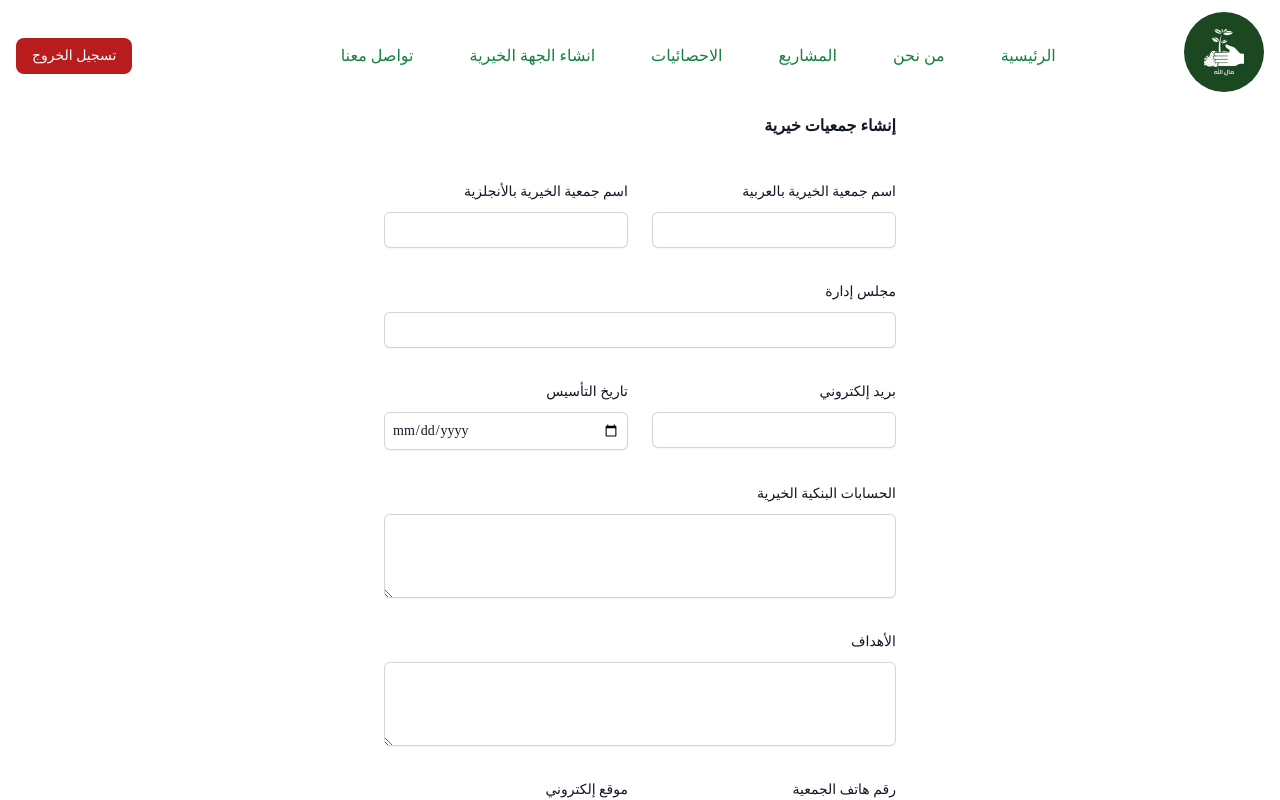
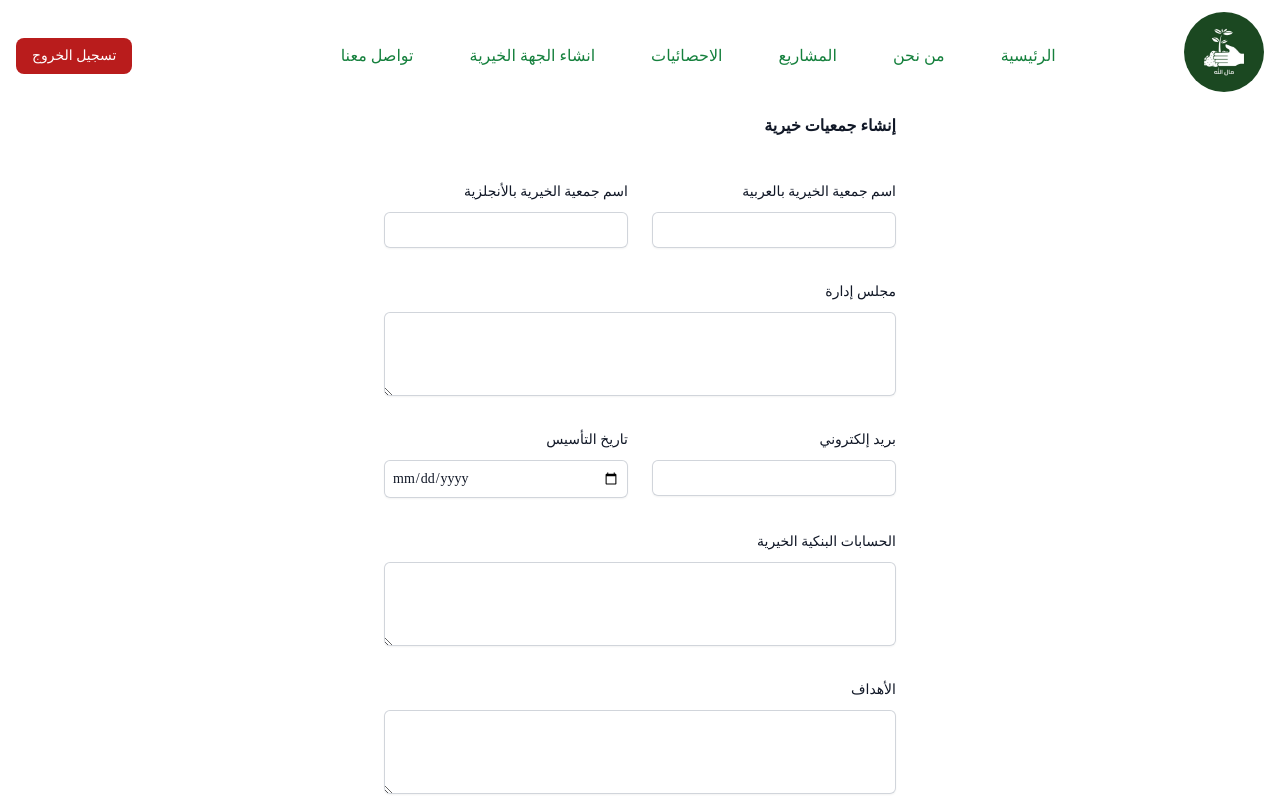
Before and after one commit to Abdallah66hossam/mal-allah, a React (Vite) app: page /create-charitable in a window 1280 px wide. Shown: the top 800 px of the page. Built offline with nearby package versions, Linux system fonts and the light colour scheme; no server answers; sample sign-in values are in the browser's storage; a web font is replaced by a local one.

Commit message:
change small somthings

```diff
--- a/src/layout/charitable/CreateCharitable.jsx
+++ b/src/layout/charitable/CreateCharitable.jsx
@@ -185,21 +185,21 @@ const CreateCharitableContainer = () => {
                 </div>
               </div>
 
-              <div className="sm:col-span-full">
+              <div className="col-span-full">
                 <label
                   htmlFor="board_of_directors"
                   className="block text-sm font-medium leading-6 text-gray-900"
                 >
-                  مجلس إدارة
+                مجلس إدارة
+
                 </label>
                 <div className="mt-2">
-                  <input
+                  <textarea
                     onChange={handleInputChange}
                     value={formData.board_of_directors}
                     id="board_of_directors"
                     name="board_of_directors"
-                    type="text"
-                    autoComplete="board_of_directors"
+                    rows={3}
                     className="px-2 block w-full rounded-md border-0 py-1.5 text-gray-900 shadow-sm ring-1 ring-inset ring-gray-300 placeholder:text-gray-400 focus:ring-2 focus:ring-inset focus:ring-green-600 sm:text-sm sm:leading-6"
                   />
                 </div>
--- a/src/layout/project/CreateProject.jsx
+++ b/src/layout/project/CreateProject.jsx
@@ -38,7 +38,7 @@ const Project = () => {
     completion_date: "",
     target_amount: "",
     remaining_amount: "",
-    images: "",
+    image: "",
   });
 
   const handleInputChange = (event) => {
@@ -51,7 +51,7 @@ const Project = () => {
     const file = event.target.files[0];
     setFormData((prevFormData) => ({
       ...prevFormData,
-      images: [file],
+      image: file,
     }));
   };
 
@@ -193,6 +193,9 @@ const Project = () => {
                       autoComplete="project_type_id"
                       className="px-2 block w-full rounded-md border-0 py-1.5 text-gray-900 shadow-sm ring-1 ring-inset ring-gray-300 focus:ring-2 focus:ring-inset focus:ring-green-600 sm:max-w-xs sm:text-sm sm:leading-6"
                     >
+                    <option>
+                      اختر نوع المشروع
+                    </option>
                       {projectsTypes.map((project) => (
                         <option key={project.id} value={project.id}>
                           {project.name_i18n}
```
